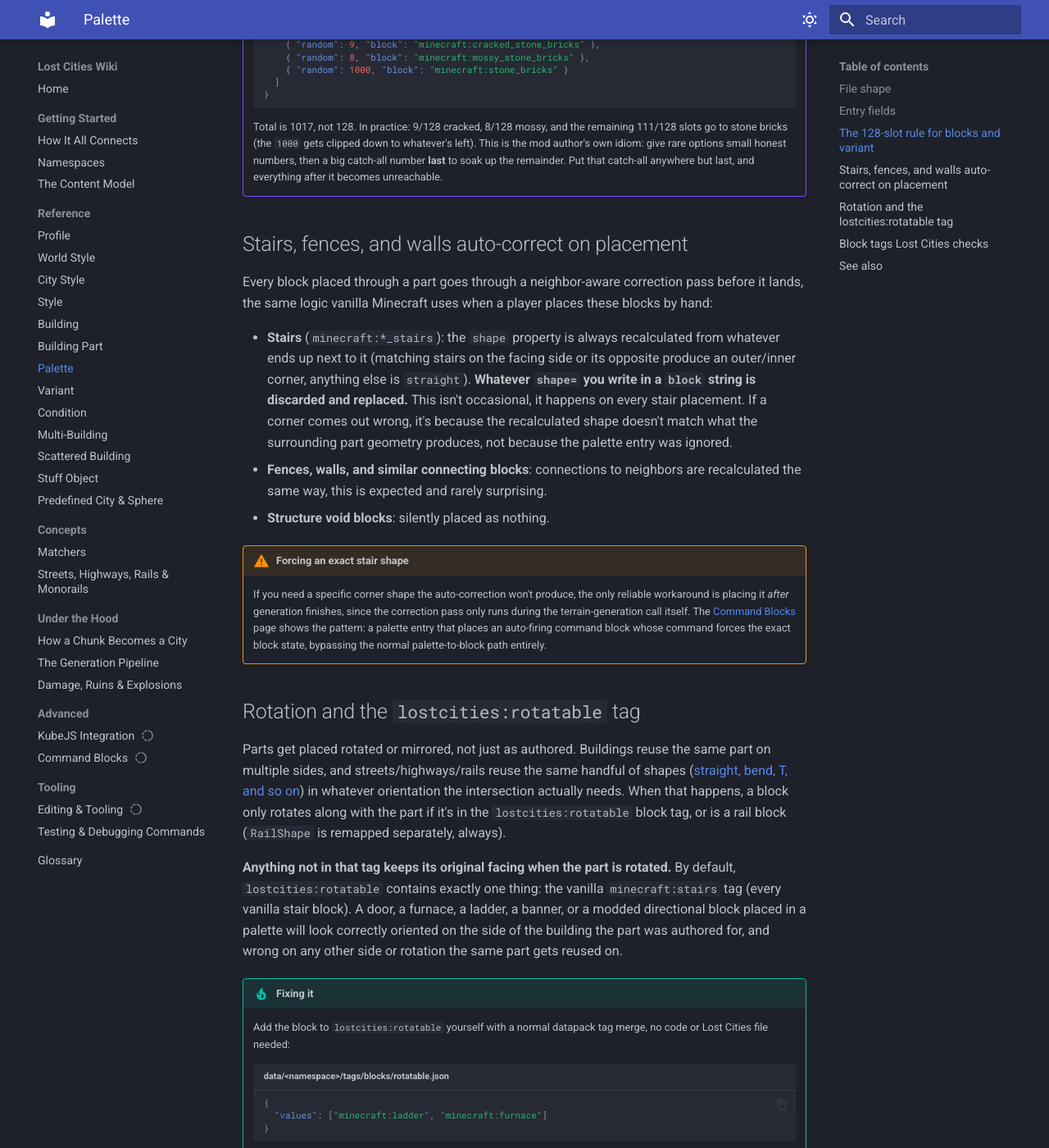
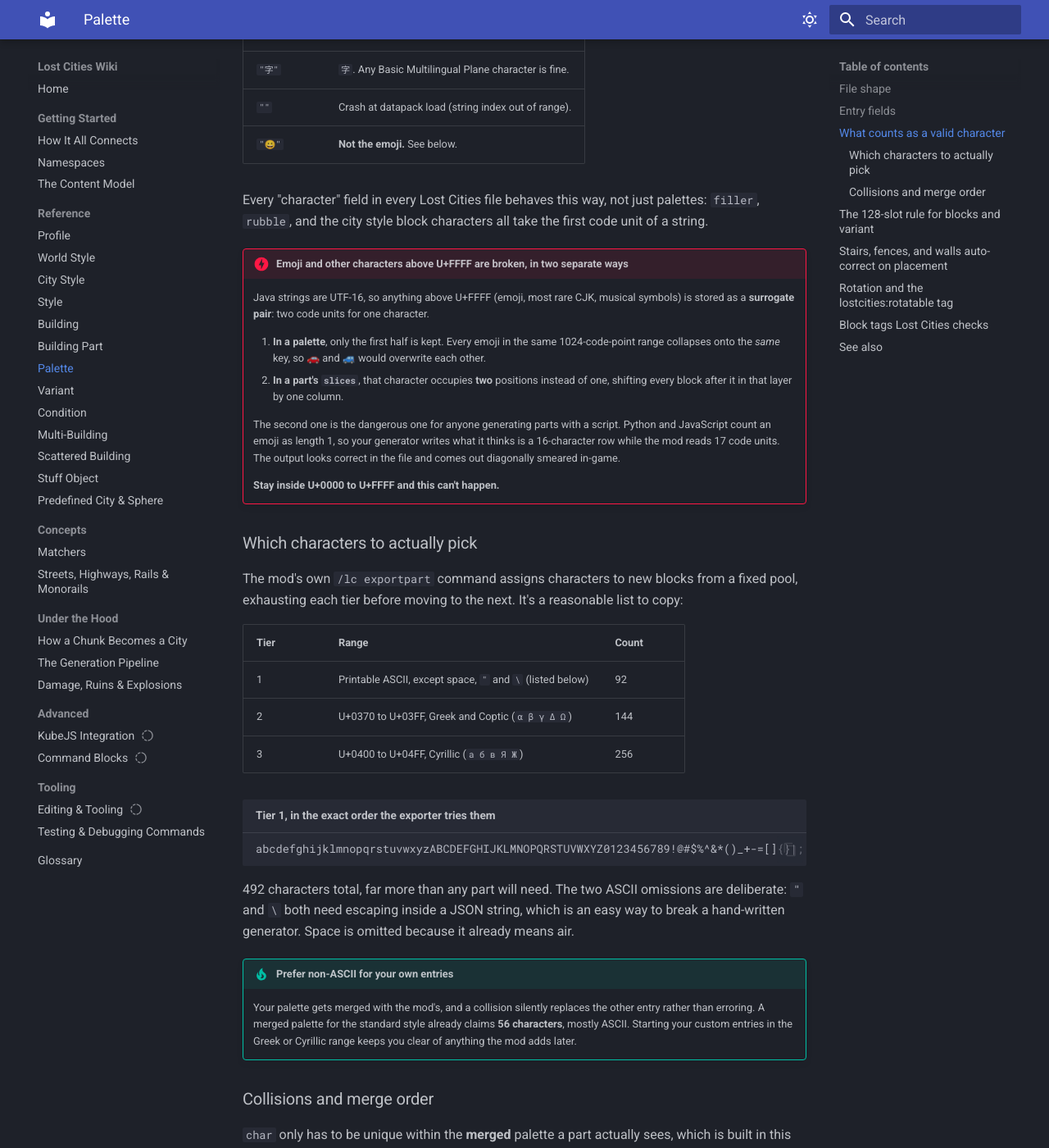
Before and after one commit to RinkyDinkyNooble/the-lost-cities-wiki, an MkDocs documentation site: the page built from docs/reference/palette.md, in a window 1280 px wide and 1400 px high, scrolled down 1860 px. Shown: the whole window at 82% size. Built offline with MkDocs 1.6.1 and Material for MkDocs 9.7.7, drawn with Linux system fonts in a browser that asks for light colours; some of the changed text lies outside the part shown.

Commit message:
Document what a palette char may legally be
Answers "can I use any UTF-8 character?" from source rather than from
the shipped content, which is 100% ASCII and therefore proves nothing.

char is Codec.STRING but the mod keeps charAt(0) into a Java Character,
so the real limit is one UTF-16 code unit (U+0000-U+FFFF). Emoji fail
twice: the palette registers only the high surrogate, and in slices they
occupy two index positions and shift the rest of the layer. That second
failure is invisible to a Python or JS generator, which counts an emoji
as length 1.

Also records the mod's own exporter character pool (ASCII, then Greek,
then Cyrillic), the palette merge precedence, and the fact that space
means air only because common.json says so, not because the engine
special-cases it.

Co-Authored-By: Claude Opus 5 <noreply@anthropic.com>

````diff
--- a/docs/reference/palette.md
+++ b/docs/reference/palette.md
@@ -17,7 +17,7 @@
 
 | Key | Required | Meaning |
 |---|---|---|
-| `char` | **yes** | Single character. Must be unique within the merged palette set it's used in. |
+| `char` | **yes** | Single character. Must be unique within the merged palette set it's used in. See [What counts as a valid character](#what-counts-as-a-valid-character). |
 | `block` | one of these four | A fixed block state string. |
 | `variant` | | Name of a [Variant](variant.md), a shared weighted block list. |
 | `blocks` | | Inline weighted list, same shape as a Variant but not reusable elsewhere. |
@@ -30,6 +30,72 @@
 
 !!! note "frompalette is an alias, not inheritance"
     It copies the *entire* resolved value (one block, or a whole weighted list) from another character, wholesale. There's no partial override, you can't inherit the block but change the loot. Only the first character of the string is used as the lookup, and it resolves once when palettes are merged, not per-placement. `tag`/`mob`/`loot`/`torch`/`damaged` on a `frompalette` entry are still independent, they don't come from the aliased character.
+
+## What counts as a valid character
+
+Short answer: **almost any character you can type, as long as it's a single UTF-16 code unit (U+0000 to U+FFFF).** Files are read as UTF-8, so Greek, Cyrillic, CJK, box-drawing, arrows, and accented Latin all work, and you can paste them into the JSON literally rather than escaping them.
+
+`char` is declared as a JSON *string*, not a character, and the mod keeps only its **first UTF-16 code unit**. Nothing validates the rest:
+
+| You write | What actually gets registered |
+|---|---|
+| `"α"` | `α`. Normal case. |
+| `"ab"` | `a`. The `b` is silently discarded, no warning. |
+| `"字"` | `字`. Any Basic Multilingual Plane character is fine. |
+| `""` | Crash at datapack load (string index out of range). |
+| `"😀"` | **Not the emoji.** See below. |
+
+Every "character" field in every Lost Cities file behaves this way, not just palettes: `filler`, `rubble`, and the city style block characters all take the first code unit of a string.
+
+!!! danger "Emoji and other characters above U+FFFF are broken, in two separate ways"
+    Java strings are UTF-16, so anything above U+FFFF (emoji, most rare CJK, musical symbols) is stored as a **surrogate pair**: two code units for one character.
+
+    1. **In a palette**, only the first half is kept. Every emoji in the same 1024-code-point range collapses onto the *same* key, so 🚗 and 🚙 would overwrite each other.
+    2. **In a part's `slices`**, that character occupies **two** positions instead of one, shifting every block after it in that layer by one column.
+
+    The second one is the dangerous one for anyone generating parts with a script. Python and JavaScript count an emoji as length 1, so your generator writes what it thinks is a 16-character row while the mod reads 17 code units. The output looks correct in the file and comes out diagonally smeared in-game.
+
+    **Stay inside U+0000 to U+FFFF and this can't happen.**
+
+### Which characters to actually pick
+
+The mod's own `/lc exportpart` command assigns characters to new blocks from a fixed pool, exhausting each tier before moving to the next. It's a reasonable list to copy:
+
+| Tier | Range | Count |
+|---|---|---|
+| 1 | Printable ASCII, except space, `"` and `\` (listed below) | 92 |
+| 2 | U+0370 to U+03FF, Greek and Coptic (`α β γ Δ Ω`) | 144 |
+| 3 | U+0400 to U+04FF, Cyrillic (`а б в Я Ж`) | 256 |
+
+```text title="Tier 1, in the exact order the exporter tries them"
+abcdefghijklmnopqrstuvwxyzABCDEFGHIJKLMNOPQRSTUVWXYZ0123456789!@#$%^&*()_+-=[]{}|;:'<>,.?/`~
+```
+
+492 characters total, far more than any part will need. The two ASCII omissions are deliberate: `"` and `\` both need escaping inside a JSON string, which is an easy way to break a hand-written generator. Space is omitted because it already means air.
+
+!!! tip "Prefer non-ASCII for your own entries"
+    Your palette gets merged with the mod's, and a collision silently replaces the other entry rather than erroring. A merged palette for the standard style already claims **56 characters**, mostly ASCII. Starting your custom entries in the Greek or Cyrillic range keeps you clear of anything the mod adds later.
+
+### Collisions and merge order
+
+`char` only has to be unique within the **merged** palette a part actually sees, which is built in this order, each step overwriting the one before it:
+
+1. The [Style](style.md)'s palettes, merged in the order the `randompalettes` groups are listed
+2. The [Building](building.md)'s own `palette`, if it has one
+3. The [Part](part.md)'s `palette` or `refpalette`, if it has one
+
+So a part-local palette always wins, and a later `randompalettes` group beats an earlier one. There is no warning on collision, the newer entry just replaces the older one.
+
+An undefined character is not silently ignored. It throws during chunk generation:
+
+```
+Could not find entry 'ß' in the palette for part 'mypack:my_part'!
+```
+
+!!! note "Space is not hardcoded to air"
+    `" "` maps to `minecraft:air` because the shipped `common` palette says so, and every shipped style lists `common` first. It is not a rule in the code.
+
+    There is one genuine special case: a column that is **entirely** spaces from top to bottom is skipped without ever being looked up. So a part full of spaces won't crash even with no space entry, but a wall with a doorway in it will. If you write a style from scratch, include `common` or define `" "` yourself.
 
 ## The 128-slot rule for `blocks` and `variant`
 
````
Also changed, not shown: docs/reference/part.md (+8 -1 lines).
